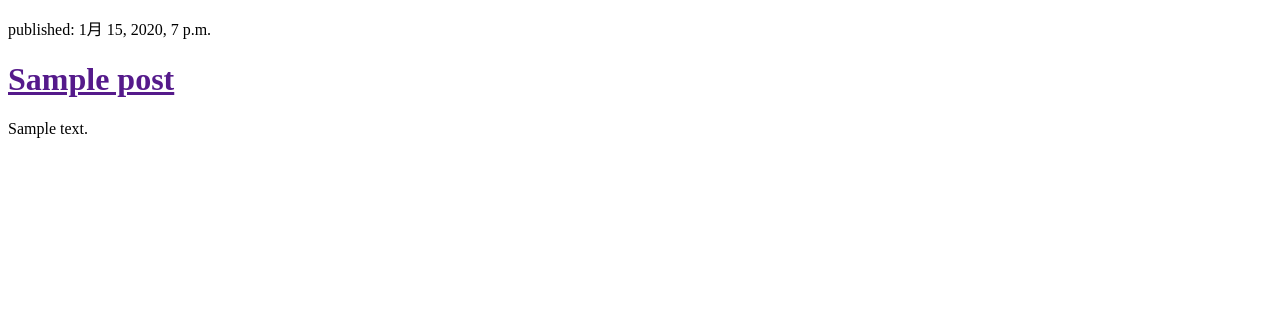
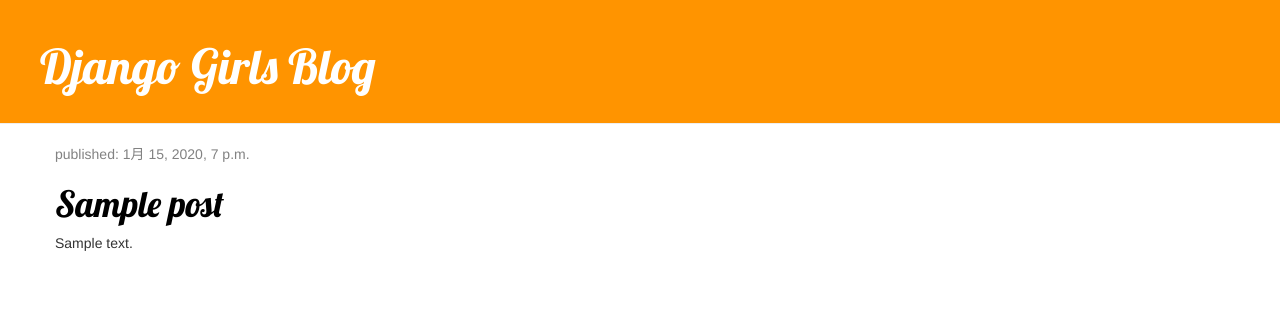
Before and after one commit to devmk3/my-first-blog, a Django app: template blog/templates/blog/post_list.html in a window 1280 px wide. Shown: the top 322 px of the page. Run offline with Django 3.2, Linux system fonts and the light colour scheme; the template is opened without the code that fills it: values that come from a table or form of the project are taken from there, others are empty; tables that the repository leaves empty hold one stand-in row (values such as "Sample post"); some libraries are stand-ins or nearby versions.

Commit message:
Added view and template for detailed blog post and CSS for the site.

```diff
--- /dev/null
+++ b/blog/static/css/blog.css
@@ -0,0 +1,46 @@
+.page-header {
+    background-color: #ff9400;
+    margin-top: 0;
+    padding: 20px 20px 20px 40px;
+}
+
+.page-header h1, .page-header h1 a, .page-header h1 a:visited, .page-header h1 a:active {
+    color: #ffffff;
+    font-size: 36pt;
+    text-decoration: none;
+}
+
+.content {
+    margin-left: 40px;
+}
+
+h1, h2, h3, h4 {
+    font-family: 'Lobster', cursive;
+}
+
+.date {
+    color: #828282;
+}
+
+.save {
+    float: right;
+}
+
+.post-form textarea, .post-form input {
+    width: 100%;
+}
+
+.top-menu, .top-menu:hover, .top-menu:visited {
+    color: #ffffff;
+    float: right;
+    font-size: 26pt;
+    margin-right: 20px;
+}
+
+.post {
+    margin-bottom: 70px;
+}
+
+.post h1 a, .post h1 a:visited {
+    color: #000000;
+}
--- /dev/null
+++ b/blog/templates/blog/base.html
@@ -0,0 +1,27 @@
+{% load static %}
+<!DOCTYPE html>
+<html lang="ja">
+<head>
+    <meta charset="UTF-8">
+    <meta name="viewport" content="width=device-width, initial-scale=1.0">
+    <meta http-equiv="X-UA-Compatible" content="ie=edge">
+    <link rel="stylesheet" href="//maxcdn.bootstrapcdn.com/bootstrap/3.2.0/css/bootstrap.min.css">
+    <link rel="stylesheet" href="//maxcdn.bootstrapcdn.com/bootstrap/3.2.0/css/bootstrap-theme.min.css">
+    <link href="//fonts.googleapis.com/css?family=Lobster&subset=latin,latin-ext" rel="stylesheet" type="text/css">
+    <link rel="stylesheet" href="{% static 'css/blog.css' %}">
+    <title>Blog</title>
+</head>
+<body>
+    <div class="page-header">
+        <h1><a href="/">Django Girls Blog</a></h1>
+    </div>
+    <div class="content container">
+        <div class="row">
+            <div class="col-md-8">
+            {% block content %}
+            {% endblock %}
+            </div>
+        </div>
+    </div>
+</body>
+</html>
--- a/blog/templates/blog/post_list.html
+++ b/blog/templates/blog/post_list.html
@@ -1,18 +1,14 @@
-<!DOCTYPE html>
-<html lang="ja">
-<head>
-    <meta charset="UTF-8">
-    <meta name="viewport" content="width=device-width, initial-scale=1.0">
-    <meta http-equiv="X-UA-Compatible" content="ie=edge">
-    <title>Blog</title>
-</head>
-<body>
+
+{% extends 'blog/base.html' %}
+
+{% block content %}
     {% for post in posts %}
-        <div>
-            <p>published: {{ post.published_date }}</p>
-            <h1><a href="">{{ post.title }}</a></h1>
+        <div class="post">
+            <div class="date">
+                <p>published: {{ post.published_date }}</p>
+            </div>
+            <h1><a href="{% url 'post_detail' pk=post.pk %}">{{ post.title }}</a></h1>
             <p>{{ post.text|linebreaksbr }}</p>
         </div>
     {% endfor %}
-</body>
-</html>
+{% endblock %}
--- a/blog/urls.py
+++ b/blog/urls.py
@@ -3,4 +3,5 @@ from . import views
 
 urlpatterns = [
     path('', views.post_list, name='post_list'),
+    path('post/<int:pk>/', views.post_detail, name='post_detail'),
 ]
--- a/blog/views.py
+++ b/blog/views.py
@@ -1,4 +1,4 @@
-from django.shortcuts import render
+from django.shortcuts import render, get_object_or_404
 from django.utils import timezone
 from .models import Post
 
@@ -7,3 +7,7 @@ def post_list(request):
     #posts = Post.objects.all().order_by('published_date')
     posts = Post.objects.filter(published_date__lte=timezone.now()).order_by('published_date')
     return render(request, 'blog/post_list.html', {'posts': posts})
+
+def post_detail(request, pk):
+    post = get_object_or_404(Post, pk=pk)
+    return render(request, 'blog/post_detail.html', {'post': post})
```
Also changed, not shown: blog/templates/blog/post_detail.html (added, +14 -0 lines).
